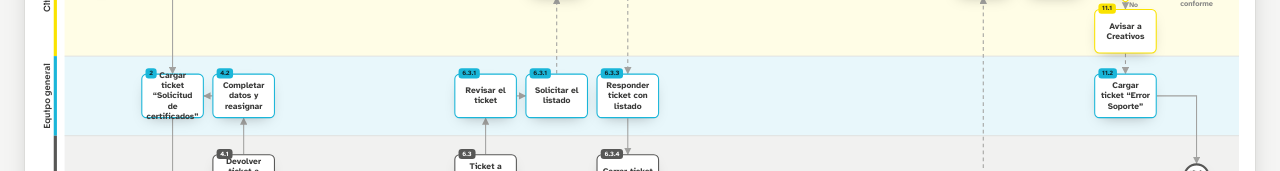
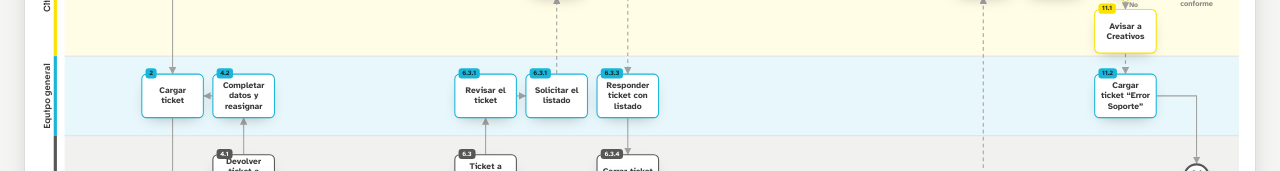
Before and after one commit to calidad-creativos-digitales/Aplicaciones-para-protocolos, a plain HTML site: page P001_G_S/index.html in a window 1280 px wide. Shown: the part 289-460 px from the top of the page. Drawn offline with Linux system fonts and the light colour scheme.

Commit message:
Update index.html

```diff
--- a/P001_G_S/index.html
+++ b/P001_G_S/index.html
@@ -186,7 +186,7 @@ const APP_TIP="Carpeta: Certificados. Contraseña: 2026 (la clave puede cambiar;
 // id, lane, row, col, type, label, step, title, desc, extra
 const N=[
  ["n5","c","cm",0,"start","Llega la solicitud","1","Llega una solicitud de certificados","Un docente, directivo o coordinador pide certificados por cualquier canal: correo, WhatsApp, CRM o incluso durante una capacitación."],
- ["n7","g","g",1,"task","Cargar ticket “Solicitud de certificados”","2","Cargar el ticket “Solicitud de certificados”","Quien recibe la solicitud (Tutor, CS, Triage o Soporte) carga el ticket con todos estos campos:",{fields:true,tip:"Las opciones entre corchetes son orientativas. Si la solicitud llegó en una capacitación, en el canal podés poner “Videollamada” o “Capacitación”."}],
+ ["n7","g","g",1,"task","Cargar ticket","2","Cargar el ticket “Solicitud de certificados”","Quien recibe la solicitud (Tutor, CS, Triage o Soporte) carga el ticket con todos estos campos:",{fields:true,tip:"Las opciones entre corchetes son orientativas. Si la solicitud llegó en una capacitación, en el canal podés poner “Videollamada” o “Capacitación”."}],
  ["n8","s","sm",1,"task","Revisar el ticket","3","Revisar el ticket","Soporte lee el ticket y verifica que tenga todos los datos necesarios."],
  ["n40","s","sm",2,"dec","¿Ticket completo?","4","¿El ticket está completo?","Si falta algún dato, el ticket no avanza.",{opts:[["Sí","n12"],["No","n41"]]}],
  ["n41","s","st",2,"task","Devolver ticket a quien lo creó","4.1","Devolver el ticket a quien lo creó","Quien emitió el ticket es el responsable de recibir la solicitud, por eso es quien lo completa."],
```
